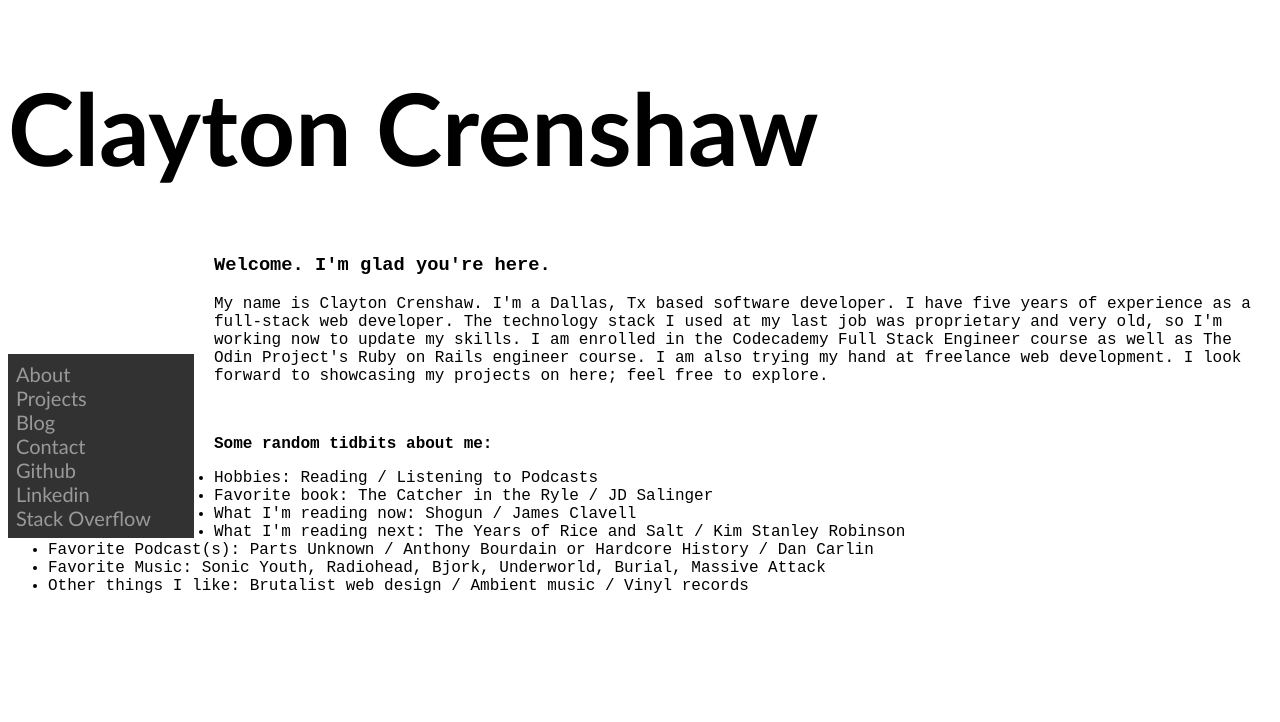
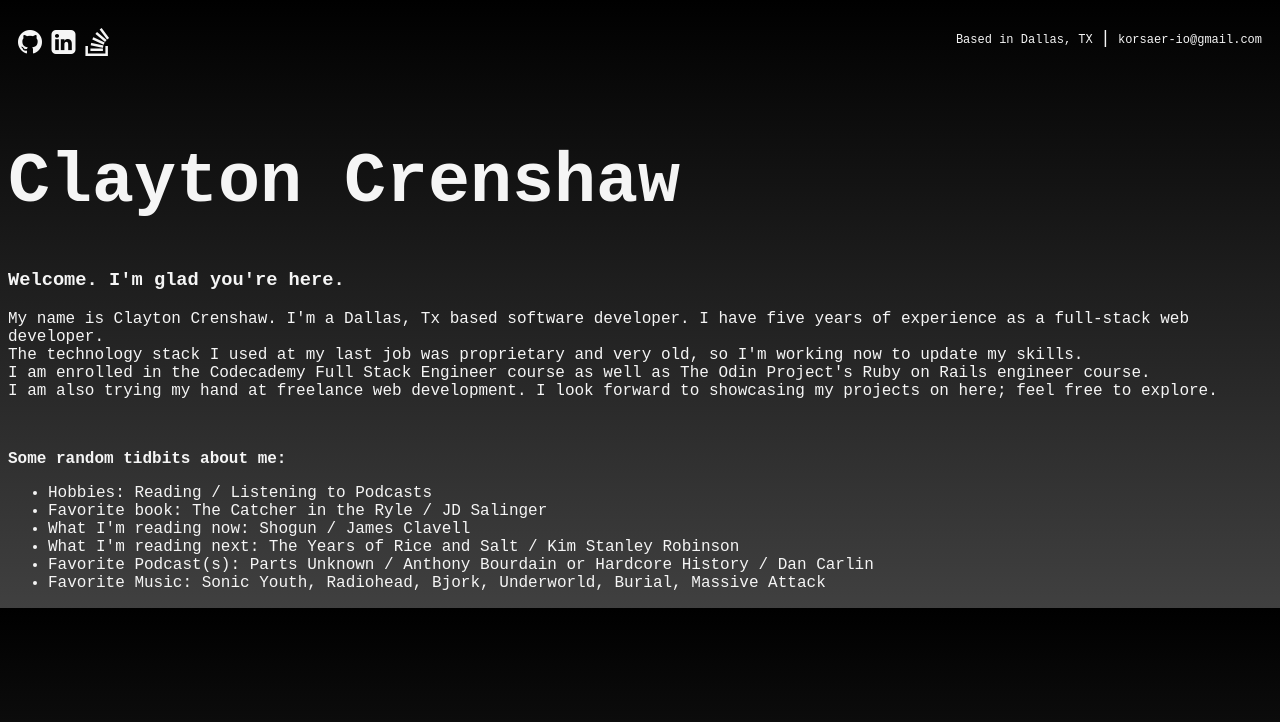
Before and after one commit to korsaer-io/personal_site, a plain HTML site: page index.html in a window 1280 px wide. Drawn offline with Linux system fonts and the light colour scheme.

Commit message:
Added icons and more formatting for the sticky header

```diff
--- a/index.html
+++ b/index.html
@@ -5,28 +5,51 @@
     <meta http-equiv="X-UA-Compatible" content="IE=edge">
     <meta name="viewport" content="width=device-width, initial-scale=1.0">
     <link rel="stylesheet" href="style.css">
+    <!--for icons-->
+    <link rel="stylesheet" href="https://cdnjs.cloudflare.com/ajax/libs/font-awesome/4.7.0/css/font-awesome.min.css">
+
     <title>Clayton Crenshaw</title>
 </head>
 <body>
-    <h1>Clayton Crenshaw</h1>
-    <div class="sidebar">
-        <div class="menu-item">About</div> <!--Homepage-->
-        <div class="menu-item">Projects</div>
-        <div class="menu-item">Blog</div>
-        <div class="menu-item">Contact</div>
-        <div class="menu-item">Github</div>
-        <div class="menu-item">Linkedin</div>
-        <div class="menu-item">Stack Overflow</div>
+    <!--header div-->
+    <div style="width: 100%; height: 70px;">
+        <div class="div-left-header">
+            <div class="menu-item">
+                <a href="https://github.com/korsaer-io" target="_blank">
+                    <i class="fa fa-github" style="font-size:28px"></i>
+                </a>
+            </div>
+            <div class="menu-item">
+                <a href="https://www.linkedin.com/in/claytoncrenshaw/" target="_blank">
+                    <i class="fa fa-linkedin-square" style="font-size:28px"></i>
+                </a>
+            </div>
+            <div class="menu-item">
+                <a href="https://stackoverflow.com/users/18169645/korsaer-io" target="_blank">
+                    <i class="fa fa-stack-overflow" style="font-size:28px"></i>
+                </a>
+            </div>
+            <div class="menu-item"><!--Mastodon goes here-->
+                <a href="google.com" target="_blank">
+                </a>
+            </div>
+        </div>
+        <div class="div-right-header">
+            Based in Dallas, TX <span style="font-size: 18px;">|</span> <!--I'm really not a fan of mailto popups and would like to find a creative replacement here-->
+            <a href="mailto:korsaer-io@gmail.com" target="_blank">korsaer-io@gmail.com</a>
+        </div>
     </div>
-    <div class="main">
+    <br>
+    <div class="main-content">
+        <h1>Clayton Crenshaw</h1>
         <h3>Welcome. I'm glad you're here.</h3>
-        <p>My name is Clayton Crenshaw. I'm a Dallas, Tx based software developer. I have five years of experience as a full-stack web developer.
-            The technology stack I used at my last job was proprietary and very old, so I'm working now to update my skills.
-            I am enrolled in the Codecademy Full Stack Engineer course as well as The Odin Project's Ruby on Rails engineer course.
+        <p>My name is Clayton Crenshaw. I'm a Dallas, Tx based software developer. I have five years of experience as a full-stack web developer. <br>
+            The technology stack I used at my last job was proprietary and very old, so I'm working now to update my skills. <br>
+            I am enrolled in the Codecademy Full Stack Engineer course as well as The Odin Project's Ruby on Rails engineer course. <br>
             I am also trying my hand at freelance web development. I look forward to showcasing my projects on here; feel free to explore.
-        </p>
-        <br/>
-        <p>
+       </p>
+       <br/>
+       <p>
             <strong>Some random tidbits about me:</strong>
             <ul>
                 <li>Hobbies: Reading / Listening to Podcasts</li>
@@ -35,8 +58,6 @@
                 <li>What I'm reading next: The Years of Rice and Salt / Kim Stanley Robinson</li>
                 <li>Favorite Podcast(s): Parts Unknown / Anthony Bourdain or Hardcore History / Dan Carlin</li>
                 <li>Favorite Music: Sonic Youth, Radiohead, Bjork, Underworld, Burial, Massive Attack</li>
-                <li>Other things I like: Brutalist web design / Ambient music / Vinyl records</li>
-                <!--Brevity is the soul of wit-->
             </ul>
         </p>
     </div>
--- a/style.css
+++ b/style.css
@@ -1,29 +1,60 @@
-.main {
+body {
+    background-image: linear-gradient(0deg, #404040, black);
     font-family: 'Courier New', Courier, monospace;
+    color: whitesmoke;
 }
 
-.sidebar {
+.div-right-header {
+    position: sticky;
+    text-align: right;
+    float: right;
+    display: block;
+    font-size: 12px;
+    margin-top: 20px;
+    margin-right: 10px;
+}
+
+.div-right-header a:link {
+    color: whitesmoke;
+    text-decoration: none;
+}
+
+.div-left-header {
+    position: sticky;
+    text-align: left;
+    float: left;
+    display: block;
+    margin-top: 20px;
+    margin-left: 10px;
+}
+
+h1 {
+    font-size: 70px;
+}
+
+.left-menu {
     height: 100%;
     width: 170px;
     position: sticky;
     top: 0px;
     float: left;
-    margin: 100px 20px 0px 0px;
+    margin-left: 10px;
     padding-top: 40px;
-    background-color: black;
-    color: grey; /*turn white when highlighted*/
+    color: grey; /*turns white when highlighted*/
     font-size: 20px;
     display: block;
     padding: 8px;
     opacity: 0.8;
-    font-family: 'Gill Sans', 'Gill Sans MT', Calibri, 'Trebuchet MS', sans-serif;
     }
 
-.menu-item:hover {
-    color: white;
+.menu-item {
+    display: inline;
 }
 
-h1 {
-        font-size: 100px;
-        font-family: 'Gill Sans', 'Gill Sans MT', Calibri, 'Trebuchet MS', sans-serif;
-    }
+.menu-item a {
+    color: whitesmoke;
+    text-decoration: none;
+}
+.menu-item a:hover {
+    color: grey;
+}
```
